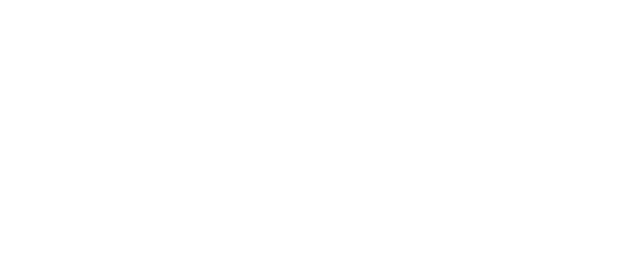
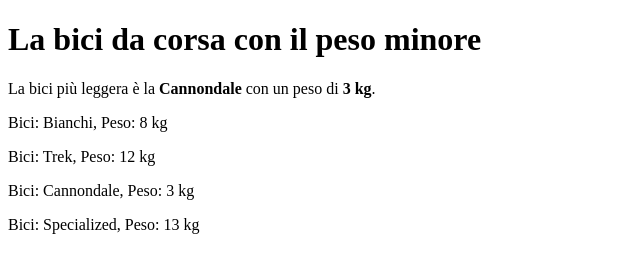
Before and after one commit to StefanoCretella/js-snack-es6, a plain HTML site: page Snack 1/index.html in a window 1280 px wide. Shown: the whole page, without its empty margins (0-640 px from the left). Drawn offline with Linux system fonts and the light colour scheme.

Commit message:
[UPD] Added functions that allow you to generate 4 bike names with respective weights randomly

```diff
--- a/Snack 1/index.html
+++ b/Snack 1/index.html
@@ -1,11 +1,18 @@
 <!DOCTYPE html>
-<html lang="en">
+<html lang="it">
 <head>
     <meta charset="UTF-8">
     <meta name="viewport" content="width=device-width, initial-scale=1.0">
-    <title>Document</title>
+    <title>Snack 1 Bici Leggera</title>
 </head>
 <body>
+    <!-- Titolo -->
+    <h1>La bici da corsa con il peso minore</h1>
 
+    <!-- Nome e peso della bici più leggera-->
+    <div id="bici-leggera"></div>
+
+    <!-- Js -->
+    <script src="main.js"></script>
 </body>
 </html>
--- a/Snack 1/main.js
+++ b/Snack 1/main.js
@@ -0,0 +1,39 @@
+// Funzione per generare un peso casuale tra 1 a 16
+function generaPesoCasuale() {
+    return Math.floor(Math.random() * 16) + 1;
+}
+
+// Array degli oggetti che descrivono le bici da corsa con pesi casuali
+const biciclette = [
+    { nome: 'Bianchi', peso: generaPesoCasuale() },
+    { nome: 'Trek', peso: generaPesoCasuale() },
+    { nome: 'Cannondale', peso: generaPesoCasuale() },
+    { nome: 'Specialized', peso: generaPesoCasuale() },
+];
+
+// Funzione per trovare la bici con il peso minore
+function trovaBiciLeggera(biciArray) {
+    return biciArray.reduce((biciLeggera, biciAttuale) => {
+        return biciAttuale.peso < biciLeggera.peso ? biciAttuale : biciLeggera;
+    });
+}
+
+// Trova la bici leggera
+const biciLeggera = trovaBiciLeggera(biciclette);
+
+// Stampa a schermo il nome della bici con rispettivo peso minore
+const outputDiv = document.getElementById('bici-leggera');
+outputDiv.innerHTML = `<p>La bici più leggera è la <strong>${biciLeggera.nome}</strong> con un peso di <strong>${biciLeggera.peso} kg</strong>.</p>`;
+
+// Stampa in console il nome della bici con rispettivo peso minore
+console.log(`La bici più leggera è la ${biciLeggera.nome} con un peso di ${biciLeggera.peso} kg.`);
+
+// Stampa tutte le bici e i loro pesi a schermo e in console
+biciclette.forEach(bici => {
+    const p = document.createElement('p');
+    p.textContent = `Bici: ${bici.nome}, Peso: ${bici.peso} kg`;
+    outputDiv.appendChild(p);
+
+    // Stampa nella console il nome della bici con rispettivo peso minore
+    console.log(`Bici: ${bici.nome}, Peso: ${bici.peso} kg`);
+});
```
